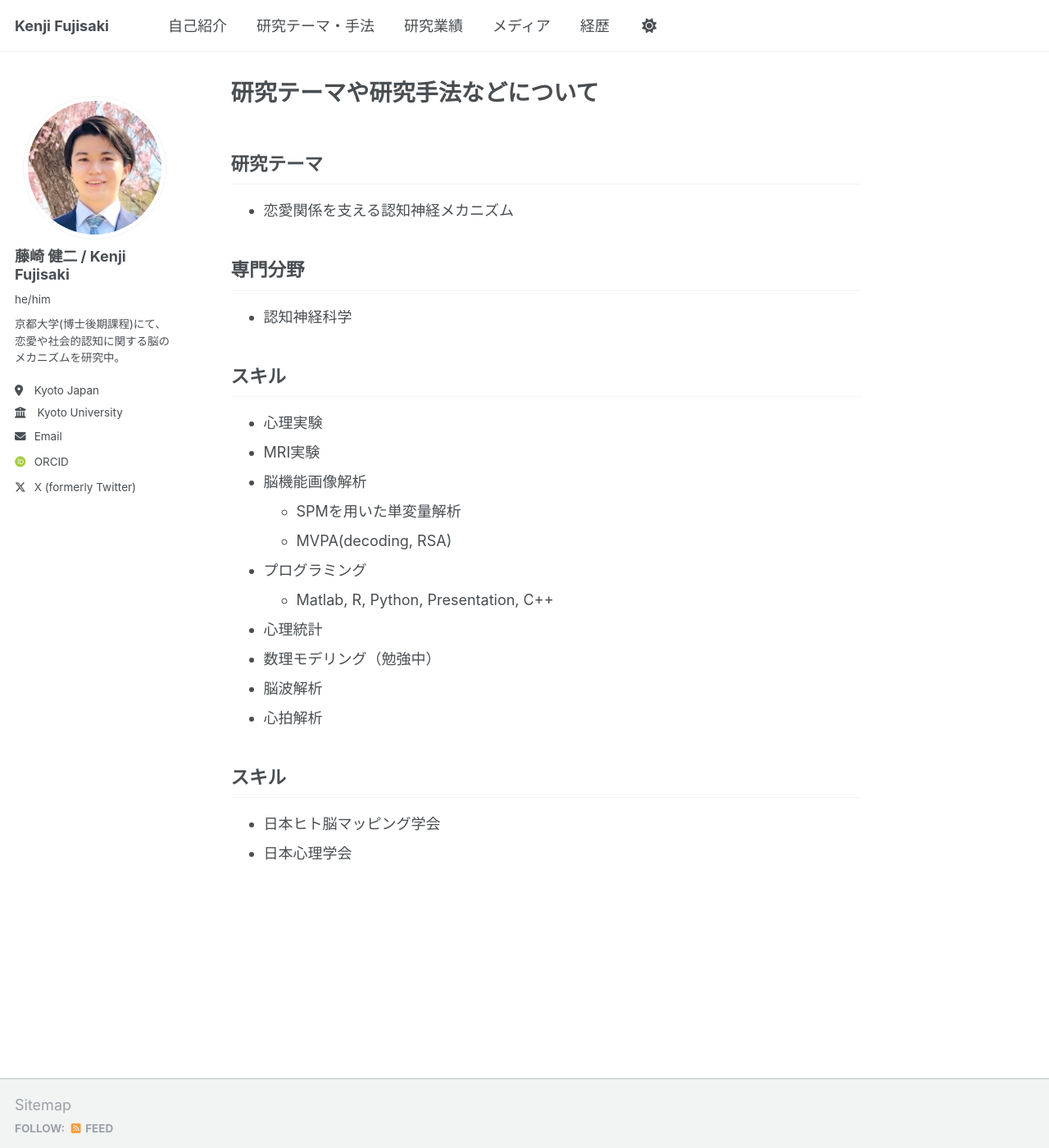
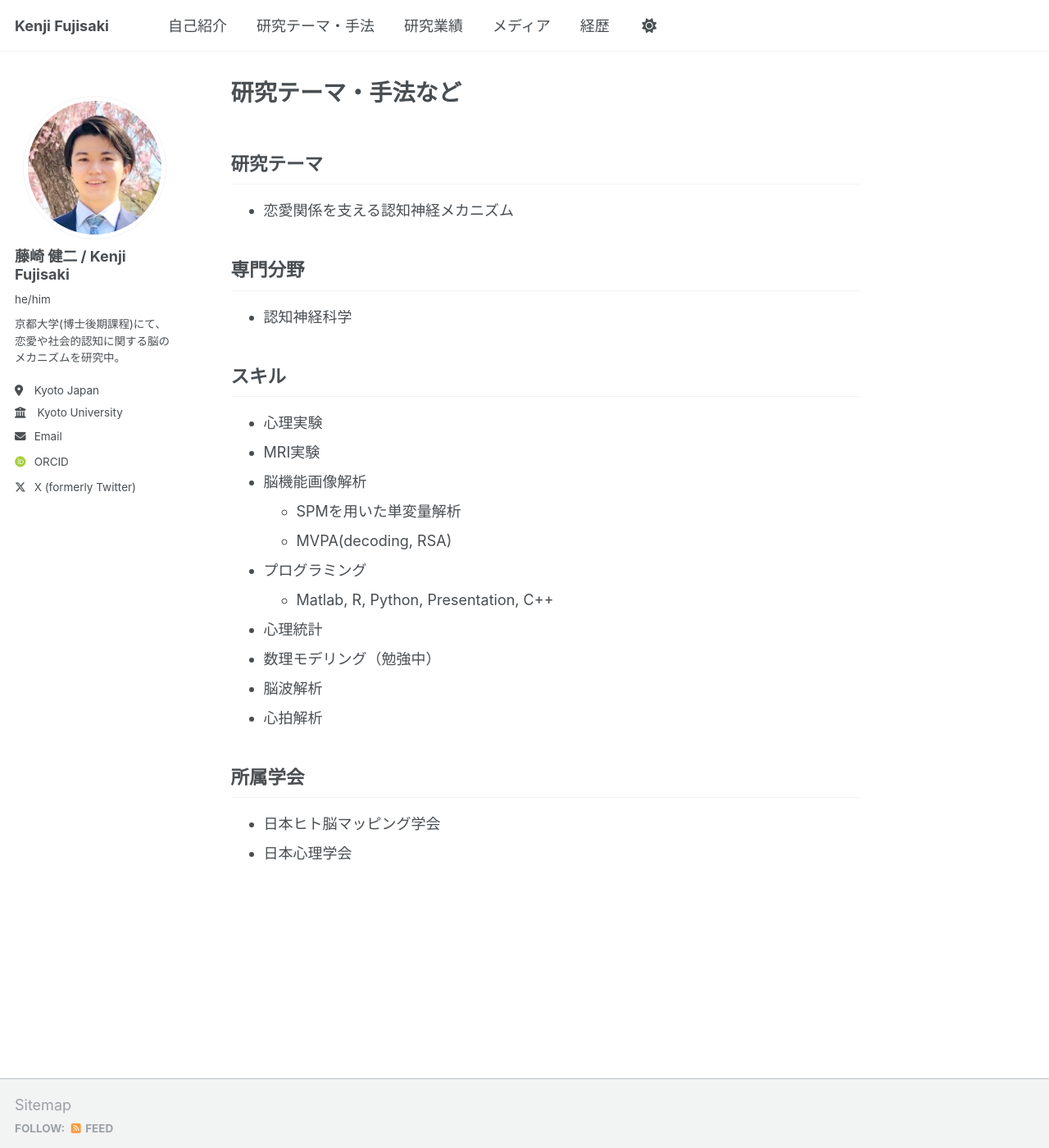
Before and after one commit to kenjifujisaki-research/kenjifujisaki-research.github.io, a Jekyll site: the page built from _pages/research.md, in a window 1280 px wide and 1400 px high. Shown: the whole window at 82% size. Built offline with Jekyll 4.4.1, drawn with Linux system fonts in a browser that asks for light colours; some web fonts are replaced.

Commit message:
Update research.md

```diff
--- a/_pages/research.md
+++ b/_pages/research.md
@@ -1,6 +1,6 @@
 ---
 permalink: /research/
-title: "研究テーマや研究手法などについて"
+title: "研究テーマ・手法など"
 author_profile: true
 ---
 
@@ -25,6 +25,6 @@ author_profile: true
 - 脳波解析
 - 心拍解析
 
-## スキル
+## 所属学会
 - 日本ヒト脳マッピング学会
 - 日本心理学会
```
